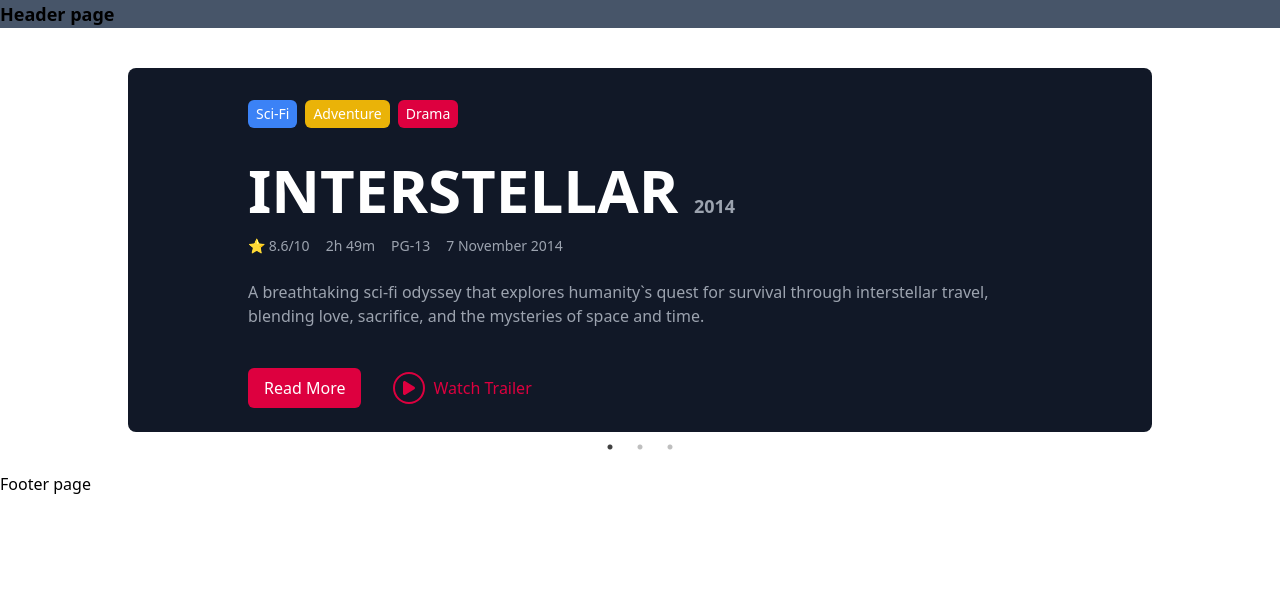
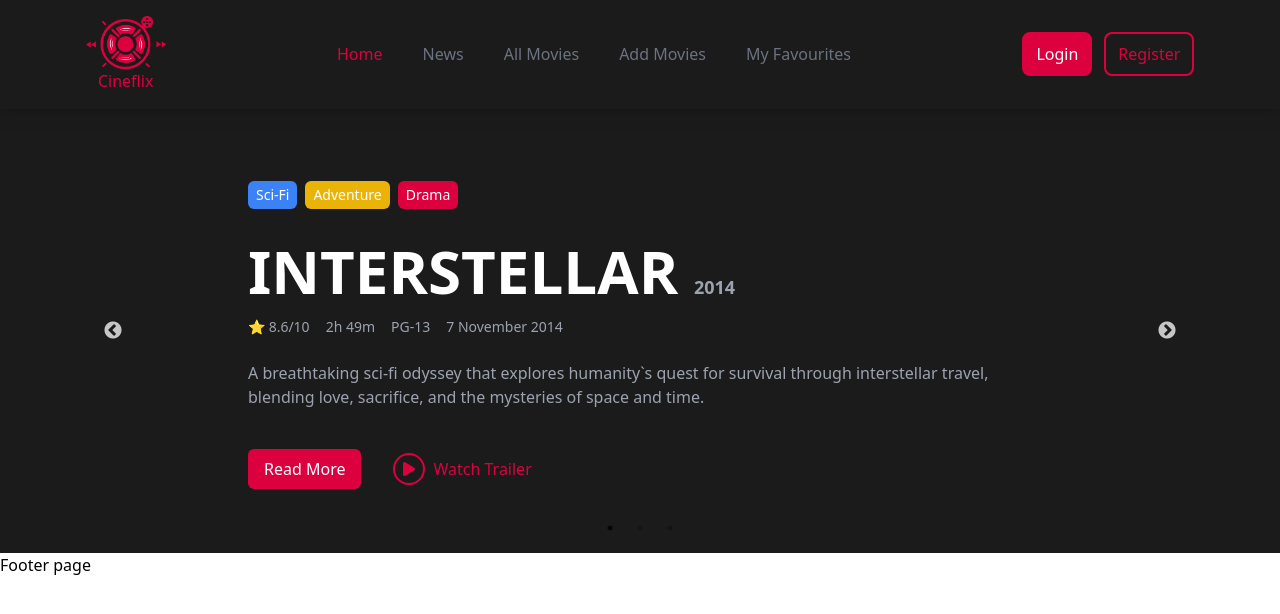
Before and after one commit to abir718/cineflix-client, a React (Vite) app: page / in a window 1280 px wide. Shown: the top 614 px of the page. Built offline with nearby package versions, Linux system fonts and the light colour scheme.

Commit message:
navbar added

```diff
--- a/src/Header.jsx
+++ b/src/Header.jsx
@@ -1,9 +1,25 @@
+import { NavLink } from "react-router-dom";
 
 
 const Header = () => {
     return (
-        <div>
-            <p className="text-lg font-bold bg-slate-600">Header page</p>
+        <div className="bg-[#1b1b1b] drop-shadow-lg py-4 flex items-center justify-around">
+
+            <div className="flex flex-col items-center">
+                <img className="w-[80px]" src="/public/images/logo.png" alt="" />
+                <p className="text-[#DD003F]" >Cineflix</p>
+            </div>
+            <div className="flex items-center gap-10">
+            <NavLink className={({ isActive }) => `font-medium ${isActive ? 'text-[#DD003F]' : 'text-gray-500'}`} to='/'>Home</NavLink>
+            <NavLink className={({ isActive }) => `font-medium ${isActive ? 'text-[#DD003F]' : 'text-gray-500'}`} to='/news'>News</NavLink>
+            <NavLink className={({ isActive }) => `font-medium ${isActive ? 'text-[#DD003F]' : 'text-gray-500'}`} to='/allmovies'>All Movies</NavLink>
+            <NavLink className={({ isActive }) => `font-medium ${isActive ? 'text-[#DD003F]' : 'text-gray-500'}`} to='/addmovies'>Add Movies</NavLink>
+            <NavLink className={({ isActive }) => `font-medium ${isActive ? 'text-[#DD003F]' : 'text-gray-500'}`} to='/favourites'>My Favourites</NavLink>
+            </div>
+            <div className="flex gap-3">
+                <NavLink to='/login'><button className="font-medium border-[2px] border-[#DD003F] bg-[#DD003F] text-white px-3 py-2 rounded-lg hover:bg-transparent transition duration-500">Login</button></NavLink>
+                <NavLink to='/register'><button className="font-medium border-[2px] border-[#DD003F] text-[#DD003F] px-3 py-2 rounded-lg hover:bg-[#DD003F] hover:text-[#1b1b1b] transition duration-500">Register</button></NavLink>
+            </div>
         </div>
     );
 };
--- /dev/null
+++ b/src/Home Content/Featuredmovies.jsx
@@ -0,0 +1,11 @@
+
+
+const Featuredmovies = () => {
+    return (
+        <div>
+
+        </div>
+    );
+};
+
+export default Featuredmovies;
--- /dev/null
+++ b/src/Home Content/Homecontent.jsx
@@ -0,0 +1,12 @@
+import Slide from "./Slide";
+
+
+const Homecontent = () => {
+    return (
+        <div className="bg-[#1b1b1b]">
+            <Slide></Slide>
+        </div>
+    );
+};
+
+export default Homecontent;
--- a/src/components/Homecontent.jsx
+++ b/src/Home Content/Slide.jsx
@@ -5,7 +5,7 @@
 
 
 
-const Homecontent = () => {
+const Slide = () => {
 
     const settings = {
         dots: true,
@@ -16,10 +16,10 @@
     };
 
     return (
-        <div className="w-[80%] mx-auto my-10">
+        <div className="w-[80%] mx-auto py-10">
             <Slider {...settings}>
 
-                <div className="bg-gray-900 text-white rounded-lg p-6">
+                <div className=" text-white rounded-lg p-6">
                     <div className="flex items-center justify-between mx-24">
                     <div className="flex flex-col gap-6">
                         <div className="flex gap-2 my-2">
@@ -56,7 +56,7 @@
                     </div>
                 </div>
 
-                <div className="bg-gray-900 text-white rounded-lg p-6">
+                <div className=" text-white rounded-lg p-6">
                     <div className="flex items-center justify-between mx-24">
                     <div className="flex flex-col gap-6">
                         <div className="flex gap-2 my-2">
@@ -65,7 +65,7 @@
                             <p className="bg-[#DD003F] text-sm px-2 py-1 rounded-md">Drama</p>
                         </div>
                         <div className="flex flex-col gap-4">
-                            <p className="text-6xl font-bold">Avengers: Endgame<span className="text-gray-400 text-lg">2019</span></p>
+                            <p className="text-6xl font-bold">Avengers: Endgame <span className="text-gray-400 text-lg"> 2019</span></p>
                             <div className="flex gap-4 text-gray-400">
                                 <p className="text-sm">⭐ 8.4/10</p>
                                 <p className="text-sm"> 3h 1m</p>
@@ -93,7 +93,7 @@
                     </div>
                 </div>
 
-                <div className="bg-gray-900 text-white rounded-lg p-6">
+                <div className=" text-white rounded-lg p-6">
                     <div className="flex items-center justify-between mx-24">
                     <div className="flex flex-col gap-6">
                         <div className="flex gap-2 my-2">
@@ -142,4 +142,4 @@
     );
 };
 
-export default Homecontent;
+export default Slide;
--- a/src/main.jsx
+++ b/src/main.jsx
@@ -5,13 +5,14 @@
 import { createBrowserRouter, RouterProvider,} from "react-router-dom";
 import Home from './Home.jsx';
 import Error from './Error.jsx';
-import Homecontent from './components/Homecontent.jsx';
+
 import Login from './components/Login.jsx';
 import Register from './components/Register.jsx';
 import News from './components/News.jsx';
 import Addmovies from './components/Addmovies.jsx';
 import Allmovies from './components/Allmovies.jsx';
 import Favourites from './components/Favourites.jsx';
+import Homecontent from './Home Content/Homecontent.jsx';
 
 const router = createBrowserRouter([
   {
@@ -21,7 +22,7 @@
     children: [
       {
         path: '/',
-        element: <Homecontent />,
+        element: <Homecontent></Homecontent>,
       },
       {
         path: '/login',
```
Also changed, not shown: public/images/logo.png (added).
